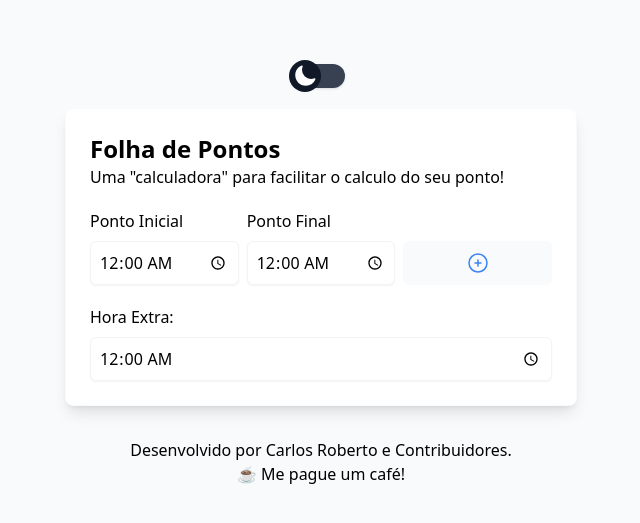
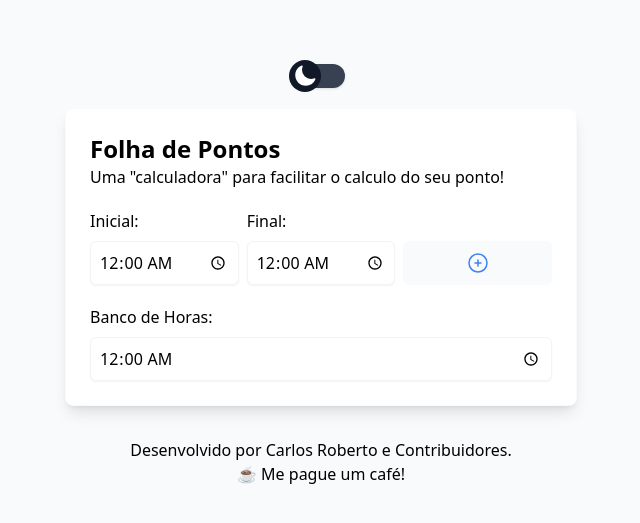
Before and after one commit to caarlos1/calc_folha_de_pontos, a React (Create React App) app: page / in a window 1280 px wide. Shown: the part 125-648 px from the top of the page, without its empty margins (319-959 px from the left). Built offline with nearby package versions, Linux system fonts and the light colour scheme.

Commit message:
feat: change "Hora Extra" to "Banco de Horas" and change initial and final text

```diff
--- a/src/components/ScoreCard.tsx
+++ b/src/components/ScoreCard.tsx
@@ -36,8 +36,8 @@ const ScoreCard = ({
       <div className="mt-5">
         <div className="grid grid-cols-12 gap-2">
           <div className="grid col-span-8 grid-cols-2 gap-2 dark:text-white">
-            <p>Ponto Inicial</p>
-            <p>Ponto Final</p>
+            <p>Inicial:</p>
+            <p>Final:</p>
           </div>
         </div>
 
@@ -55,7 +55,7 @@ const ScoreCard = ({
 
         <div className="mt-5">
           <label htmlFor="extra-minutes" className="dark:text-white">
-            Hora Extra:
+            Banco de Horas:
           </label>
           <input
             type="time"
```
